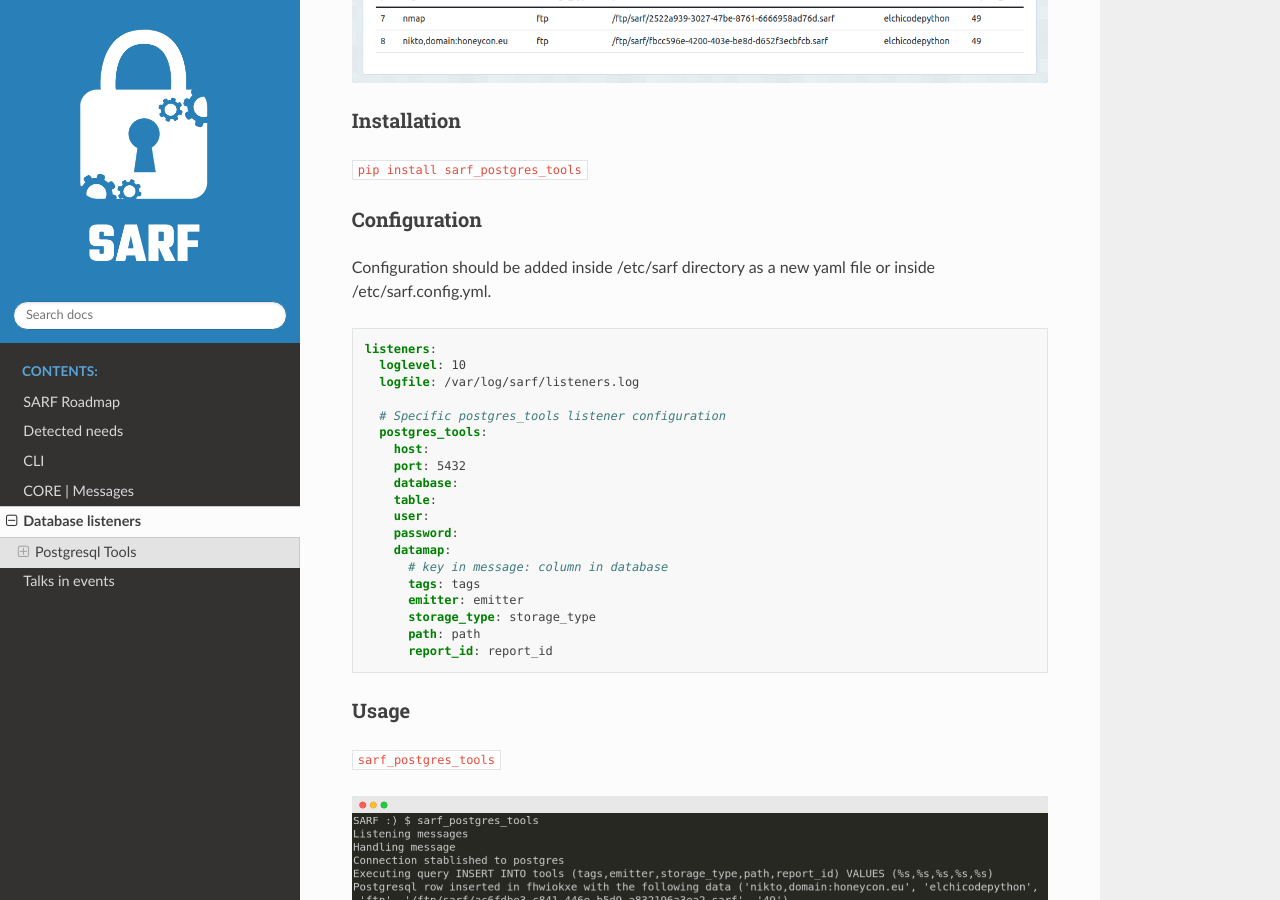
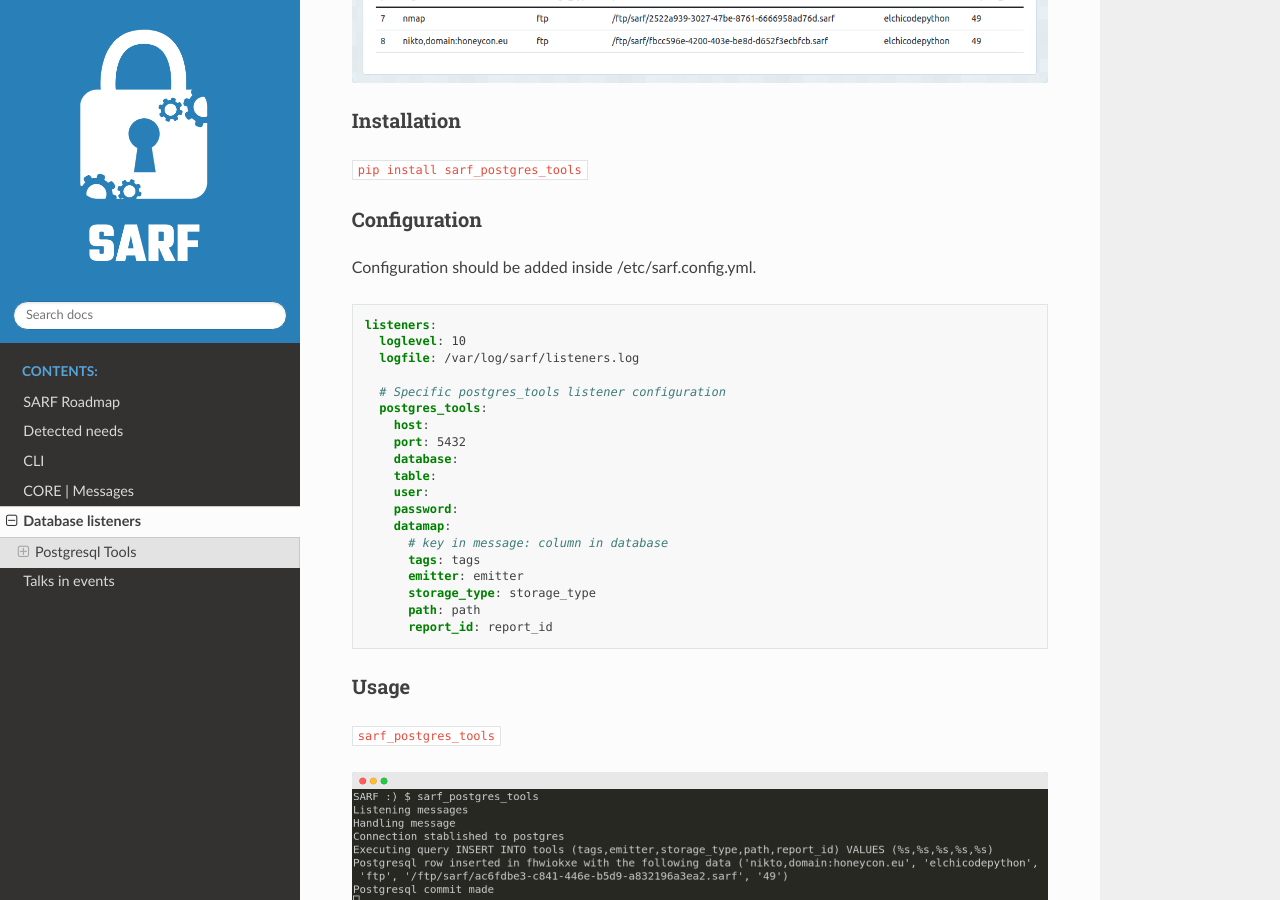
Before and after one commit to elchicodepython/SARF, a Sphinx documentation site: the page built from docs/listeners/database.md, in a window 1280 px wide and 900 px high, scrolled down 396 px. Built offline with Sphinx 7.4.7 and the Read the Docs theme 2.0.0, drawn with Linux system fonts in a browser that asks for light colours.

Commit message:
docs fix error in postgres_tools listener docs

````diff
--- a/docs/listeners/database.md
+++ b/docs/listeners/database.md
@@ -13,8 +13,7 @@ This listener retrieve messages from SARF tools and write them into a Postgresql
 
 ### Configuration
 
-Configuration should be added inside /etc/sarf directory as a new yaml file or inside
-/etc/sarf.config.yml.
+Configuration should be added inside /etc/sarf.config.yml.
 
 ```yaml
 listeners:
````
